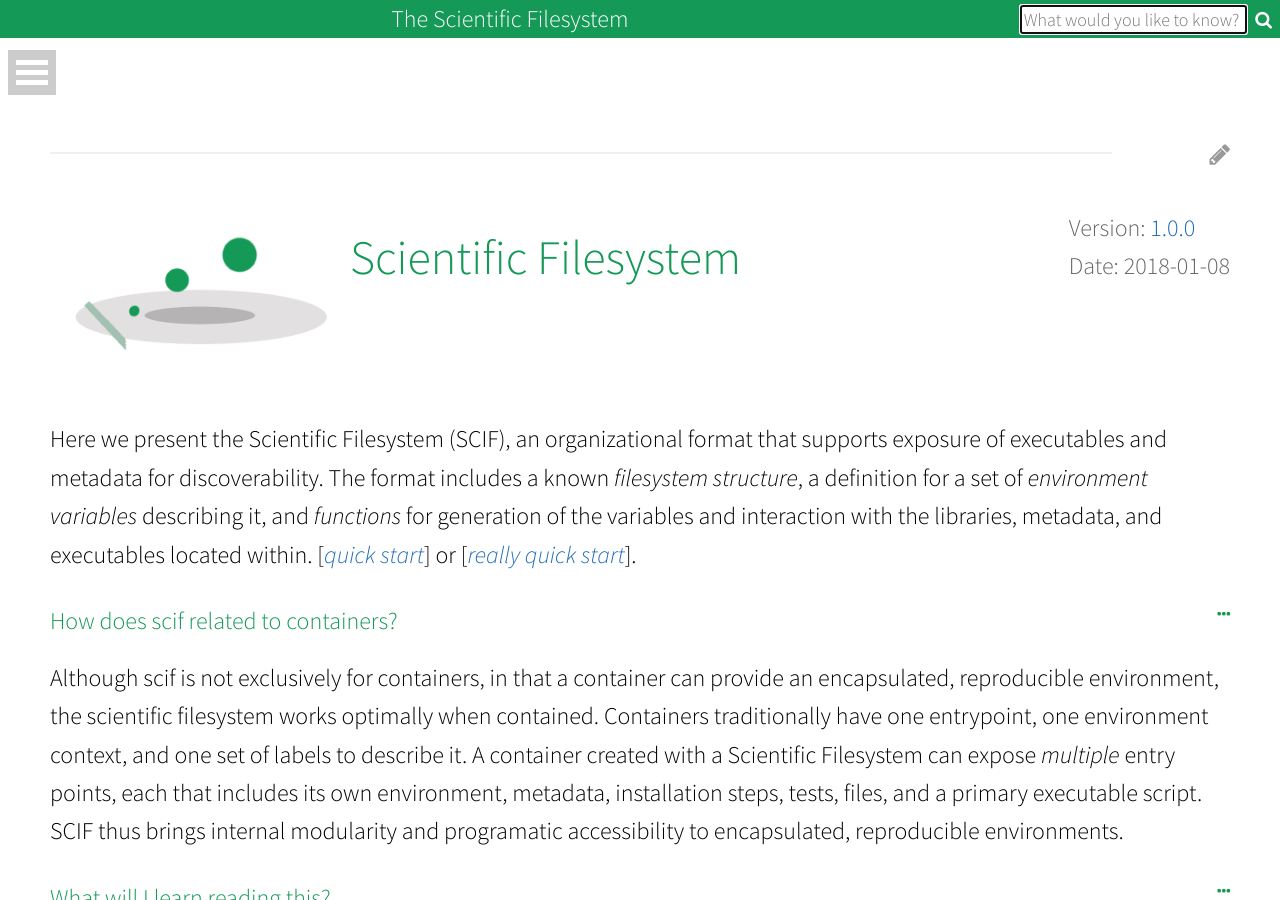
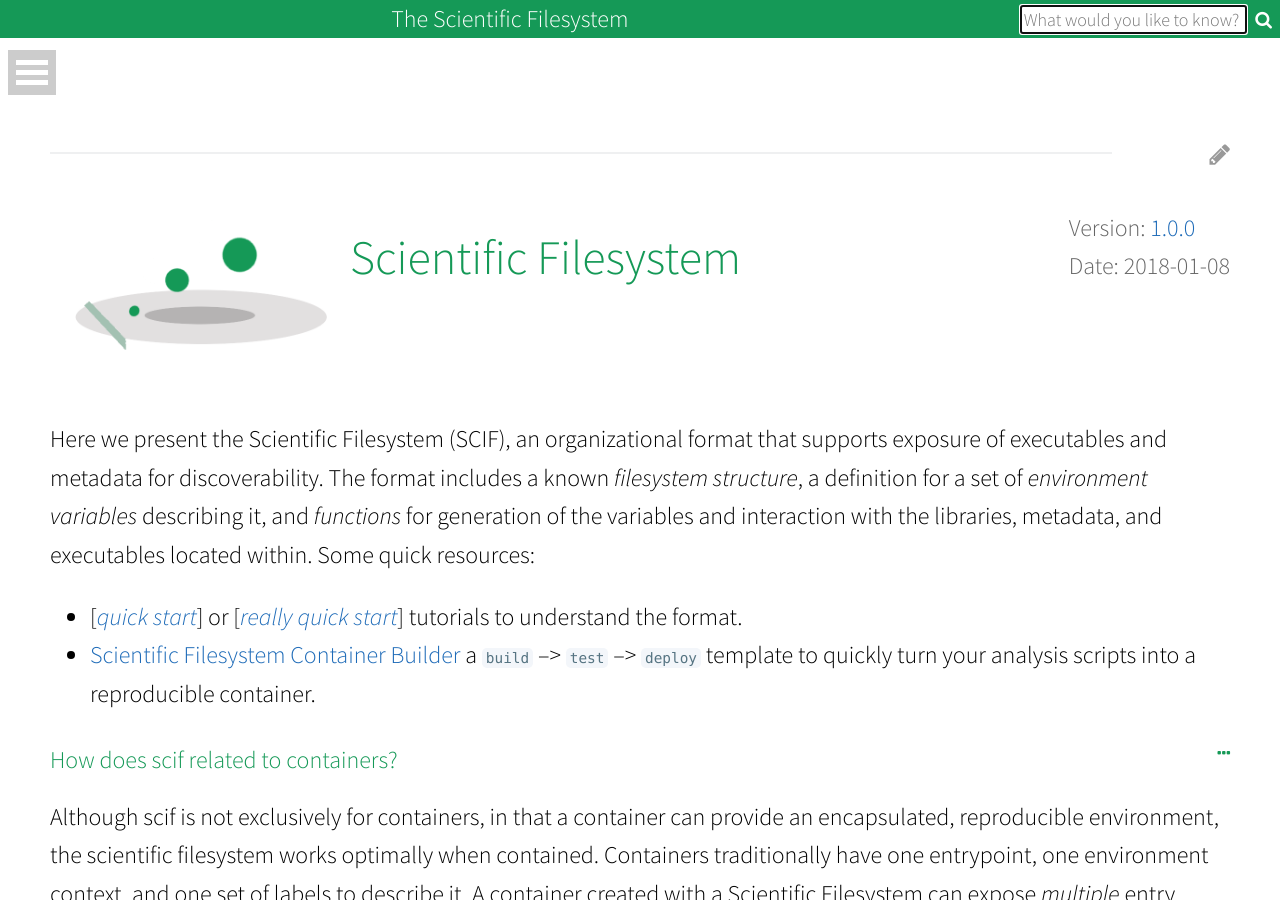
Before and after one commit to sci-f/sci-f.github.io, a Jekyll site: the page built from pages/0-index.md, in a window 1280 px wide and 900 px high. Built offline with Jekyll 4.4.1, drawn with Linux system fonts in a browser that asks for light colours; nearby versions of some CDN libraries; some of the changed text lies outside the part shown.

Commit message:
adding builder

```diff
--- a/pages/0-index.md
+++ b/pages/0-index.md
@@ -15,7 +15,10 @@ Date: 2018-01-08
     <h1 style="margin-top:10px">Scientific Filesystem</h1>
 </div><br><br>
 
-Here we present the Scientific Filesystem (SCIF), an organizational format that supports exposure of executables and metadata for discoverability. The format includes a known *filesystem structure*, a definition for a set of *environment variables* describing it, and *functions* for generation of the variables and interaction with the libraries, metadata, and executables located within. [*[quick start](/tutorial-quick-start)*] or [*[really quick start](/tutorial-really-quick-start)*].
+Here we present the Scientific Filesystem (SCIF), an organizational format that supports exposure of executables and metadata for discoverability. The format includes a known *filesystem structure*, a definition for a set of *environment variables* describing it, and *functions* for generation of the variables and interaction with the libraries, metadata, and executables located within. Some quick resources:
+
+ - [*[quick start](/tutorial-quick-start)*] or [*[really quick start](/tutorial-really-quick-start)*] tutorials to understand the format.
+ - [Scientific Filesystem Container Builder](https://sci-f.github.io/builder) a `build` --> `test` --> `deploy` template to quickly turn your analysis scripts into a reproducible container.
 
 ## How does scif related to containers?
 Although scif is not exclusively for containers, in that a container can provide an encapsulated, reproducible environment, the scientific filesystem works optimally when contained. Containers traditionally have one entrypoint, one environment context, and one set of labels to describe it. A container created with a Scientific Filesystem can expose *multiple* entry points, each that includes its own environment, metadata, installation steps, tests, files, and a primary executable script. SCIF thus brings internal modularity and programatic accessibility to encapsulated, reproducible environments.
@@ -36,6 +39,7 @@ We will start by reviewing the background and rationale for a scientific organiz
 
  - [Community](/community): community resources including APIs, version control and testing, and open source forums for tracking issues and discussion related to SCIF and scientific filesystem apps.
  - [Client](https://www.github.io/vsoch/scif): The SCIF client is the quickest start to creating and using scientific filesystems.
+ - [Builder](https://sci-f.github.io/builder) the Scientific Filesystem Container Builder
 
 
 We have provided several <a href="https://sci-f.github.io/apps/category/#Example" target="_blank">examples and tutorials</a> for getting started with SCIF. If you have a workflow or container that you'd like to see added, please <a href="https://www.github.com/sci-f/apps/issues" target="_blank">reach out</a>. If you would like to see other ways to contribute, <a href="/community.html#contribute-to-scif">here are some suggestions</a>. This work will remain open for contributions, and early contributions will be represented in an official submission.
```
